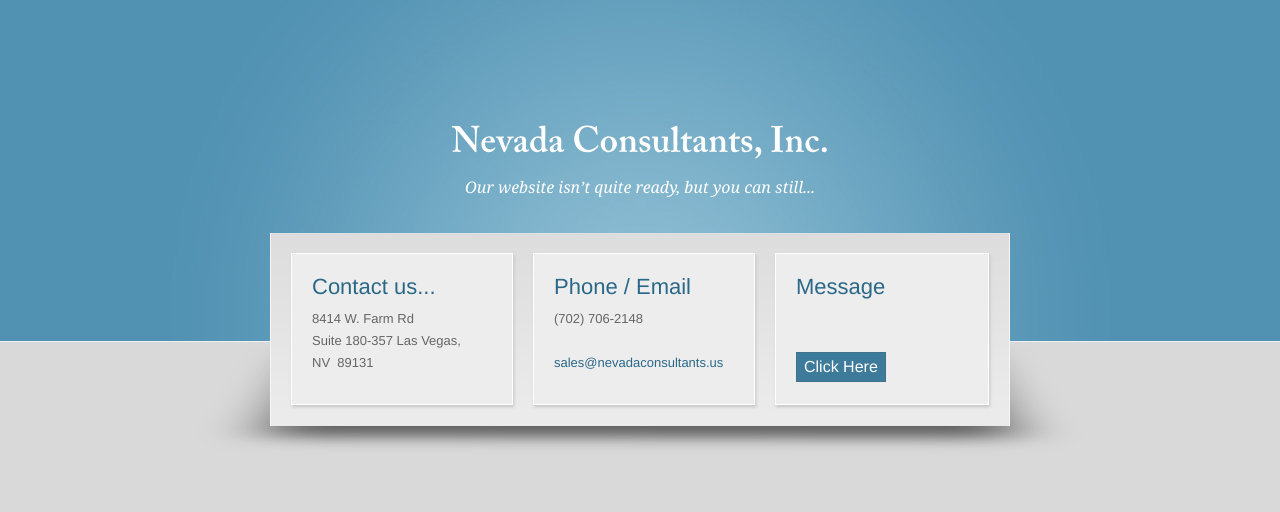
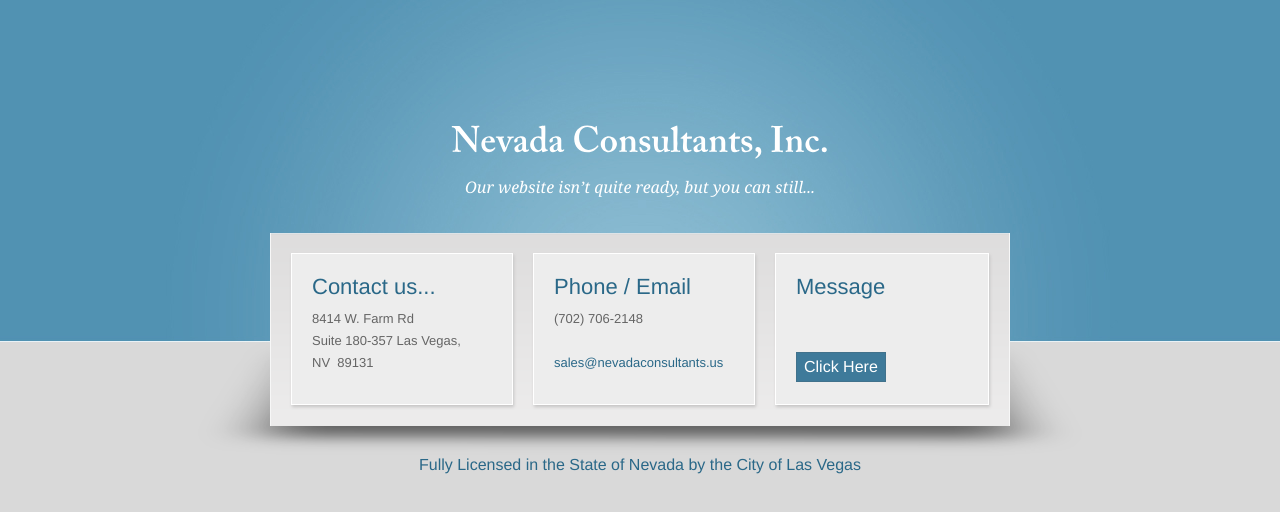
Before and after one commit to aamcnamara/aamcnamara.github.io, a plain HTML site: page index.html in a window 1280 px wide. Drawn offline with nearby package versions, Linux system fonts and the light colour scheme.

Commit message:
added Business License

```diff
--- a/index.html
+++ b/index.html
@@ -39,5 +39,8 @@
 		</div>
 	</div>
 </div>
+
+<center><a href="business_license.pdf">Fully Licensed in the State of Nevada by the City of Las Vegas</a></center>
+
 </body>
 </html>
```
Also changed, not shown: 1 other file.
